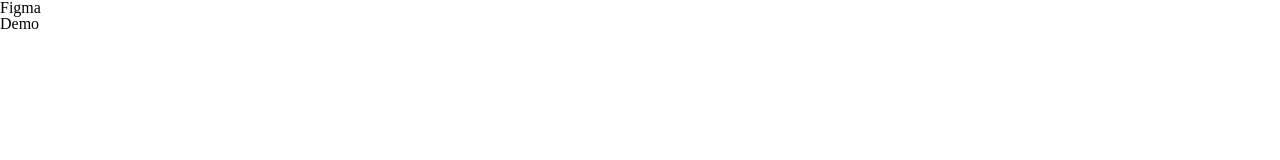
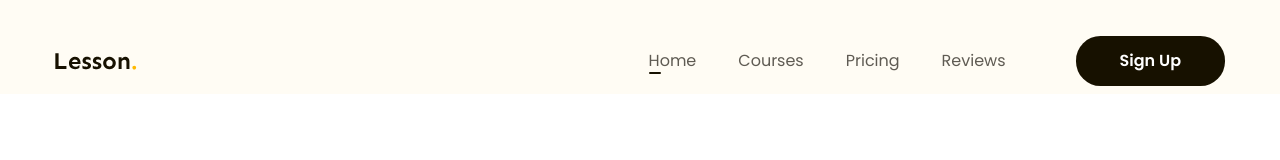
Before and after one commit to KAn-1884/Figma-to-HTML, a plain HTML site: page index.html in a window 1280 px wide. Shown: the top 160 px of the page. Drawn offline with Linux system fonts and the light colour scheme.

Commit message:
p3 làm header

```diff
--- a/accets/css/style.css
+++ b/accets/css/style.css
@@ -6,4 +6,76 @@ html {
 }
 body {
   font-size: 1.6rem;
+  font-family: "Poppins", sans-serif;
 }
+/* Common */
+a {
+  text-decoration: none;
+}
+.main-content {
+  width: 1170px;
+  max-width: calc(100% - 48px);
+  margin-left: auto;
+  margin-right: auto;
+}
+.btn {
+  display: block;
+  min-width: 118px;
+  color: #fff;
+  padding: 0px 44px;
+  line-height: 50px;
+  font-size: 1.6rem;
+  font-weight: 600;
+  border-radius: 24.5px;
+  background: #171100;
+}
+.header .body {
+  display: flex;
+  align-items: center;
+  padding: 36px 0 8px;
+}
+
+/* Header */
+.header {
+  background-color: #fffcf4;
+}
+.header.fixed {
+  position: sticky;
+  top: -28px;
+}
+
+.nav {
+  margin-left: auto;
+}
+.nav ul {
+  display: flex;
+}
+.nav a {
+  position: relative;
+  color: #5f5b53;
+  font-size: 1.6rem;
+  padding: 8px 21px;
+}
+.nav li.active,
+.nav a:hover {
+  color: #171100;
+  /* font-weight: 600; */
+  text-shadow: 1px voff blur currentColor;
+}
+.nav li.active a::after {
+  position: absolute;
+  content: "";
+  display: block;
+  left: 21px;
+  bottom: 6px;
+  width: 12px;
+  height: 2px;
+  border-radius: 1px;
+  background: #171100;
+}
+.header .btn-Sign_Up {
+  min-width: 144px;
+}
+.header .action {
+  margin-left: 49px;
+}
--- a/index.html
+++ b/index.html
@@ -5,10 +5,38 @@
     <meta name="viewport" content="width=device-width, initial-scale=1.0" />
     <title>FigmaToHTML</title>
     <link rel="stylesheet" href="./accets/css/reset.css" />
+    <!-- embed font -->
+    <link rel="preconnect" href="https://fonts.googleapis.com" />
+    <link rel="preconnect" href="https://fonts.gstatic.com" crossorigin />
+    <link
+      href="https://fonts.googleapis.com/css2?family=Poppins:ital,wght@0,100;0,200;0,300;0,400;0,500;0,600;0,700;0,800;0,900;1,100;1,200;1,300;1,400;1,500;1,600;1,700;1,800;1,900&display=swap"
+      rel="stylesheet"
+    />
     <link rel="stylesheet" href="./accets/css/style.css" />
   </head>
-  <body>
-    <h1>Figma</h1>
-    <h2>Demo</h2>
+
+  <body style="height: 10000px">
+    <!-- header -->
+    <header class="header fixed">
+      <div class="main-content">
+        <div class="body">
+          <!-- logo -->
+          <img src="accets/img/Logo.svg" alt="Lesson" class="logo" />
+          <!-- nav -->
+          <nav class="nav">
+            <ul>
+              <li class="active"><a href="#!">Home</a></li>
+              <li><a href="#!">Courses</a></li>
+              <li><a href="#!">Pricing</a></li>
+              <li><a href="#!">Reviews</a></li>
+            </ul>
+          </nav>
+          <!-- btn action -->
+          <div class="action">
+            <a href="#!" class="btn btn-Sign_Up">Sign Up</a>
+          </div>
+        </div>
+      </div>
+    </header>
   </body>
 </html>
```
Also changed, not shown: accets/img/Logo.svg (added).
